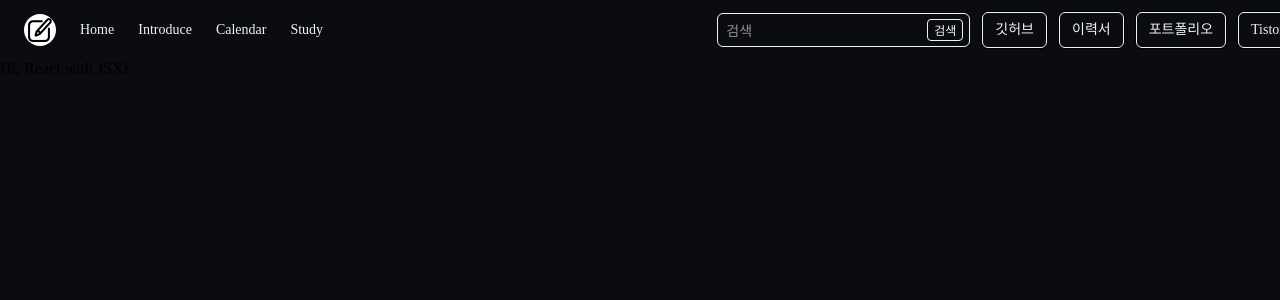
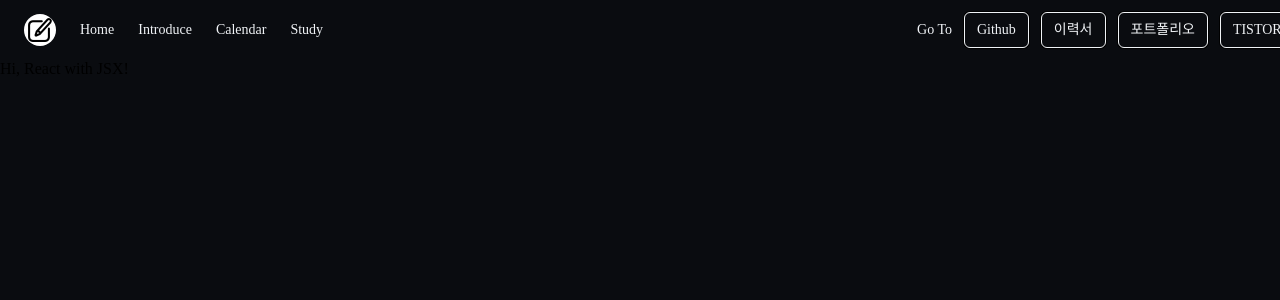
Before and after one commit to vinitus/practice-react, a React app: page / in a window 1280 px wide. Shown: the top 300 px of the page. Built offline with nearby package versions, Linux system fonts and the light colour scheme.

Commit message:
css: href 추가 및 p 태그로 변경

```diff
--- a/src/components/HeaderComponent.tsx
+++ b/src/components/HeaderComponent.tsx
@@ -94,6 +94,7 @@ const ContactLink = styled.a`
   transition: background-color 0.1s ease;
   line-height: 1rem;
   height: 34px;
+  text-decoration: none;
 `;
 
 export default function HeaderComponent() {
@@ -110,21 +111,22 @@ export default function HeaderComponent() {
           <div>Study</div>
         </NavMenuWrapper>
         <NavEtcWrapper>
-          <Button>
+          {/* <Button>
             검색
             <SearchBtn>검색</SearchBtn>
-          </Button>
-          <ContactLink>
-            <div>깃허브</div>
+          </Button> */}
+          <p>Go To</p>
+          <ContactLink href='"https://github.com/vinitus'>
+            <p>Github</p>
           </ContactLink>
-          <ContactLink>
-            <div>이력서</div>
+          <ContactLink href='https://vinitus.notion.site/488d69fc0a6f4441a5563e547e05ef9a?pvs=4'>
+            <p>이력서</p>
           </ContactLink>
-          <ContactLink>
-            <div>포트폴리오</div>
+          <ContactLink href='https://vinitus.notion.site/488d69fc0a6f4441a5563e547e05ef9a?pvs=4'>
+            <p>포트폴리오</p>
           </ContactLink>
-          <ContactLink>
-            <div>Tistory</div>
+          <ContactLink href='https://mystacks.tistory.com/'>
+            <p>TISTORY</p>
           </ContactLink>
         </NavEtcWrapper>
       </Nav>
```
